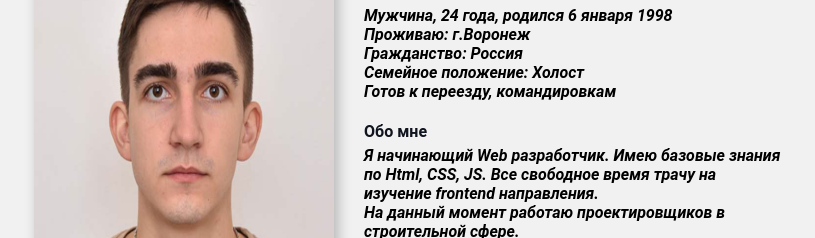
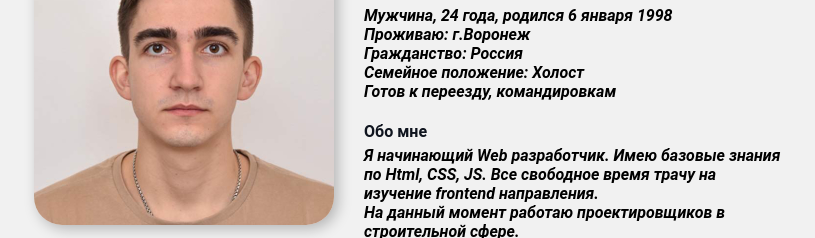
Before and after one commit to AlexChursinn/CV, a plain HTML site: page index.html in a window 1280 px wide. Shown: the part 113-351 px from the top of the page, without its empty margins (231-1046 px from the left). Drawn offline with Linux system fonts and the light colour scheme.

Commit message:
Add files via upload

```diff
--- a/index.html
+++ b/index.html
@@ -15,7 +15,7 @@
 
       <div class="info">
 
-        <img src="Photo_Chursin_Aleksandr.jpg" width="200px" alt="Chursin_Alexander_avatar" class="avatar">
+        <img src="Photo_Chursin_Aleksandr.jpg" width="300px" height="300px" alt="Chursin_Alexander_avatar" class="avatar">
 
           <div class="info-text">
 
```
